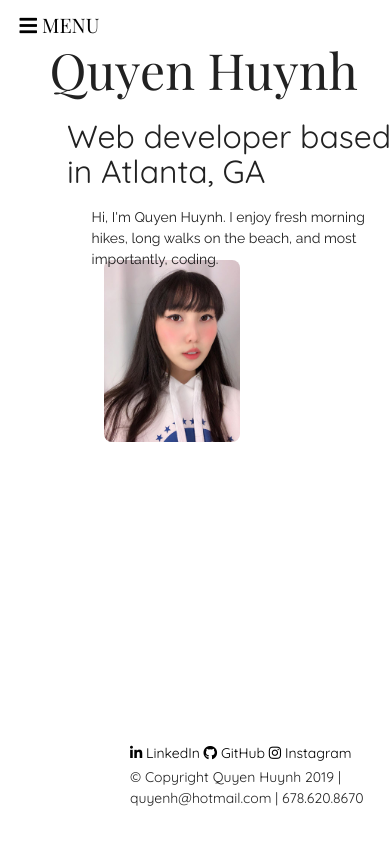
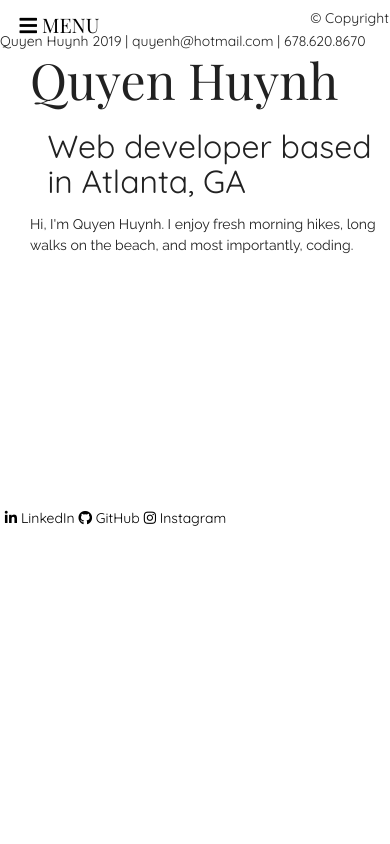
Before and after one commit to QuyenHuynh/Updated-Portfolio, a plain HTML site: page index.html in a window 390 px wide. Shown: the top 844 px of the page. Drawn offline with nearby package versions, Linux system fonts and the light colour scheme.

```diff
--- a/index.html
+++ b/index.html
@@ -92,36 +92,39 @@
         }
 
         #mySelfie {
-            width: 35%;
-            margin-top: 50px;
+            /* width: 35%;
             position: absolute;
             right: 150px;
-            top: 210px;
+            top: 260px; */
+            display: none;
         }
 
         .container {
             margin-top: -120px;
-        }
-
-        #titleblock h4 {
             position: absolute;
+            right: 30px;
+            top: 140px;
         }
 
         #intro {
-            position: absolute;
+            position: static;
             top: 150px;
         }
-
-        #social {
-            position: absolute;
-            bottom: 80px;
-            left: 130px;
+        footer {
+            position: static;
+            background-color: none;
+            display: initial;
+            padding: 0px;
+        }
+         #social {
+            left: -80px;
+            top: 500px;
         }
 
         #copyright {
-            position: absolute;
-            bottom: 35px;
-            left: 130px;
+            position: initial;
+            left: -300px;
+
         }
     }
 </style>
```
Also changed, not shown: portfolio.html (+7 -0 lines), assets/images/background.jpg (deleted), assets/images/bamazon.png (added).
